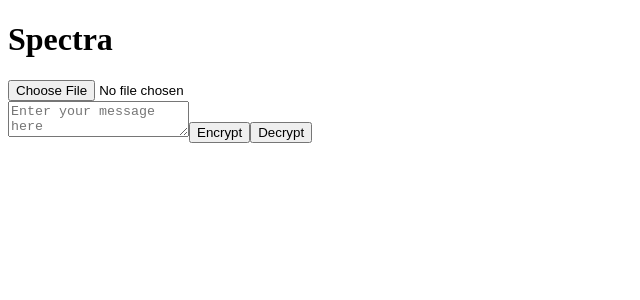
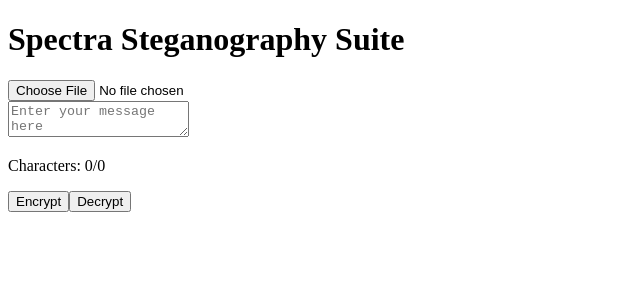
Before and after one commit to Daniel-Santiago-Acosta-1013/Spectra, a React (Vite) app: page / in a window 1280 px wide. Shown: the top 300 px of the page, without its empty margins (0-640 px from the left). Built offline with nearby package versions, Linux system fonts and the light colour scheme; the HTML template or start-up script is replaced by a standard one.

Commit message:
[fix][add] adding character counter

```diff
--- a/src/components/MediaInput/MediaInput.tsx
+++ b/src/components/MediaInput/MediaInput.tsx
@@ -1,8 +1,7 @@
 import { useState } from 'react';
 import analyzeFile, { FileAnalysis } from '../../utils/fileAnalyzer';
 
-function MediaInput({ onFileChange }: { onFileChange: (file: File, fileType: string) => void }) {
-    // Define el tipo de estado como FileAnalysis o null
+function MediaInput({ onFileChange }: { onFileChange: (file: File, fileType: string, capacity: number) => void }) {
     const [fileInfo, setFileInfo] = useState<FileAnalysis | null>(null);
 
     const handleFileChange = (event: React.ChangeEvent<HTMLInputElement>) => {
@@ -10,7 +9,7 @@ function MediaInput({ onFileChange }: { onFileChange: (file: File, fileType: str
             const file = event.target.files[0];
             const analysis = analyzeFile(file);
             setFileInfo(analysis);
-            onFileChange(file, analysis.fileType);
+            onFileChange(file, analysis.fileType, analysis.capacity);
         }
     };
 
--- a/src/components/SteganographyForm/SteganographyForm.tsx
+++ b/src/components/SteganographyForm/SteganographyForm.tsx
@@ -4,7 +4,7 @@ import DecryptButton from '../DecryptButton/DecryptButton';
 import { encryptMessageInImage, decryptMessageFromImage } from '../../utils/imageSteganography';
 import './SteganographyForm.scss';
 
-function SteganographyForm({ file, fileType }: { file: File | null, fileType: string }) {
+function SteganographyForm({ file, fileType, capacity }: { file: File | null, fileType: string, capacity: number }) {
   const [message, setMessage] = useState('');
 
   const handleEncrypt = async () => {
@@ -43,9 +43,11 @@ function SteganographyForm({ file, fileType }: { file: File | null, fileType: st
     <div className="SteganographyForm">
       <textarea
         value={message}
-        onChange={(e) => setMessage(e.target.value)}
+        onChange={(e) => setMessage(e.target.value.substring(0, capacity))}
         placeholder="Enter your message here"
+        maxLength={capacity}
       />
+      <p>Characters: {message.length}/{capacity}</p>
       <EncryptButton onEncrypt={handleEncrypt} />
       <DecryptButton onDecrypt={handleDecrypt} />
     </div>
--- a/src/views/SteganographyView/SteganographyView.tsx
+++ b/src/views/SteganographyView/SteganographyView.tsx
@@ -6,17 +6,20 @@ import './SteganographyView.scss';
 function SteganographyView() {
   const [file, setFile] = useState<File | null>(null);
   const [fileType, setFileType] = useState<string>('');
+  const [capacity, setCapacity] = useState<number>(0);
 
-  const handleFileChange = (selectedFile: File, type: string) => {
+  const handleFileChange = (selectedFile: File, type: string, cap: number) => {
     setFile(selectedFile);
     setFileType(type);
+    setCapacity(cap);
   };
 
   return (
-    <div className="Steganography View">
-      <h1>Spectra</h1>
+    <div className="SteganographyView">
+      <h1>Spectra Steganography Suite</h1>
       <MediaInput onFileChange={handleFileChange} />
-      <SteganographyForm file={file} fileType={fileType} />
+
+      <SteganographyForm file={file} fileType={fileType} capacity={capacity} />
     </div>
   );
 }
```
